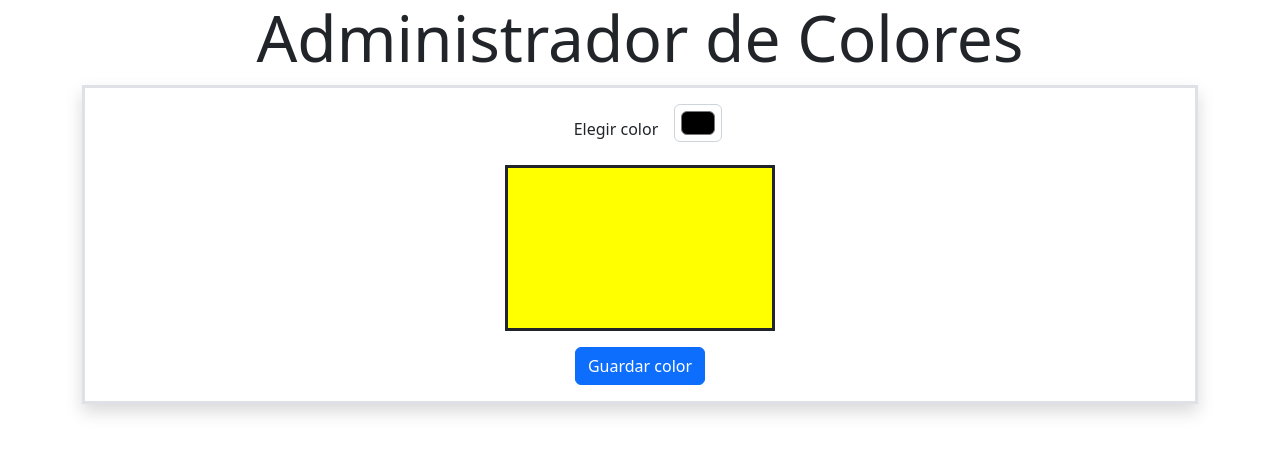
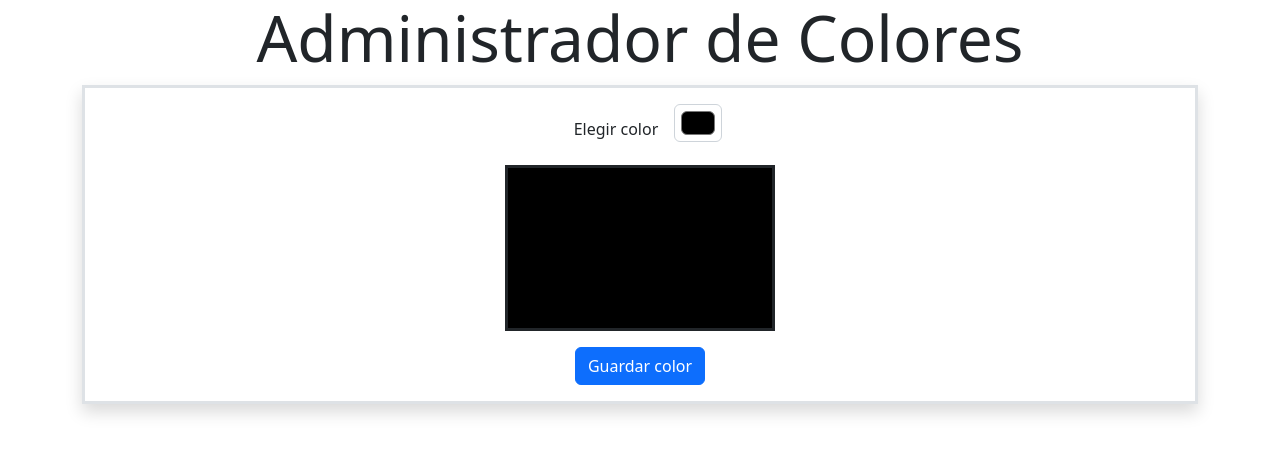
Before and after one commit to herreranicolas/react-ejercicio-6, a React (Vite) app: page / in a window 1280 px wide. Shown: the top 454 px of the page. Built offline with nearby package versions, Linux system fonts and the light colour scheme.

Commit message:
Agregue la logica para evitar que se recargue la pagina en el evento submit, y tambien agregue la logica para que al momento de que el usuario elija un color el mismo se muestre en el contenedor color utilizando el evento onchange en el input

```diff
--- a/src/components/FormularioColor.jsx
+++ b/src/components/FormularioColor.jsx
@@ -1,14 +1,28 @@
+import { useState } from "react";
 import { Form, Button } from "react-bootstrap";
 import ContenedorColor from "./ContenedorColor";
 
 const FormularioColor = () => {
+  const [color, setColor] = useState("#000000");
+
+  const handleSubmit = (e) => {
+    e.preventDefault();
+  };
+
   return (
-    <Form className="border border-3 shadow p-3 text-center">
+    <Form
+      className="border border-3 shadow p-3 text-center"
+      onSubmit={handleSubmit}
+    >
       <Form.Group className="mb-3">
         <Form.Label className="mx-3">Elegir color</Form.Label>
-        <Form.Control type="color" className="d-inline-block" />
+        <Form.Control
+          type="color"
+          className="d-inline-block"
+          onChange={(e) => setColor(e.target.value)}
+        />
       </Form.Group>
-      <ContenedorColor color={"yellow"}></ContenedorColor>
+      <ContenedorColor color={color}></ContenedorColor>
       <Button variant="primary" type="submit">
         Guardar color
       </Button>
```
